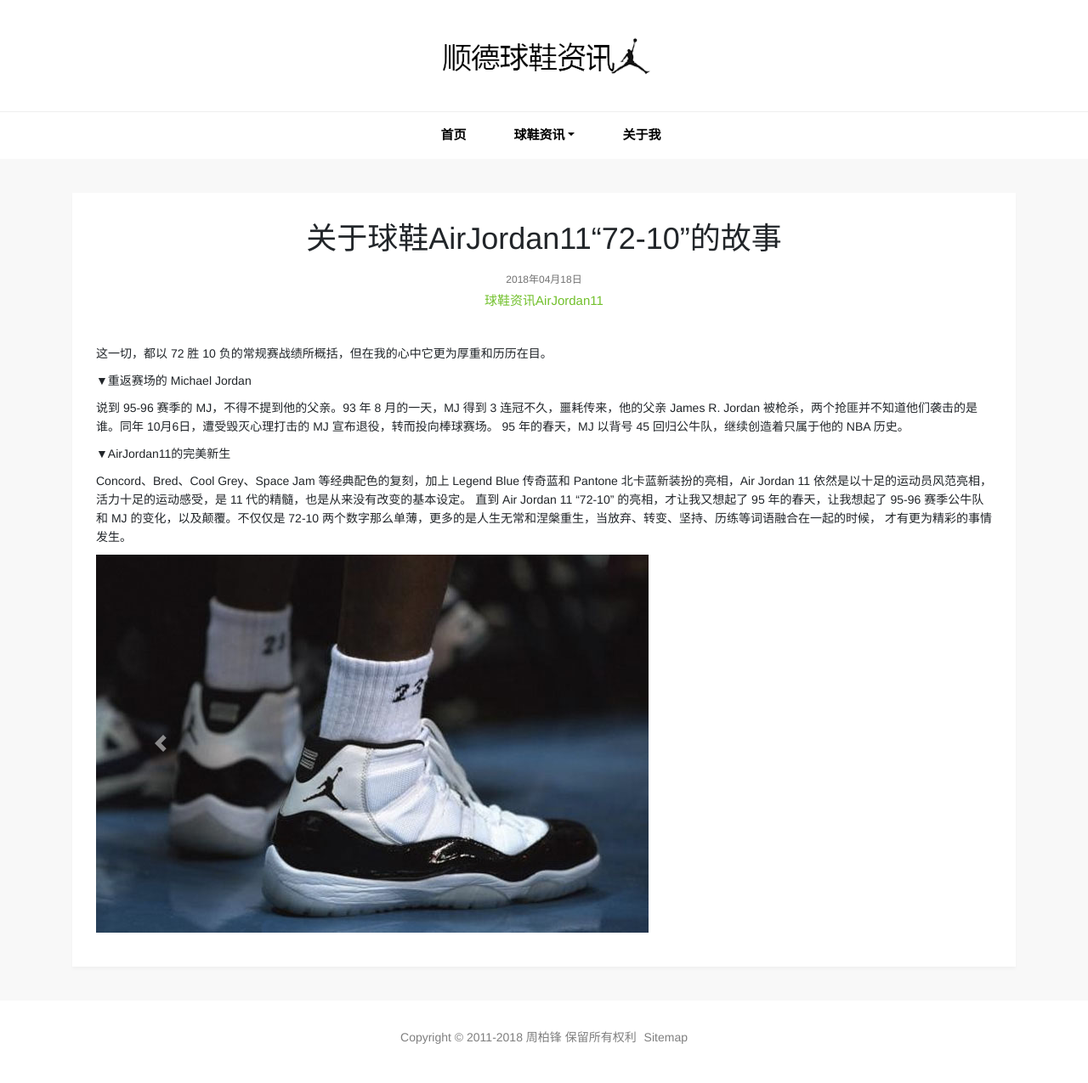
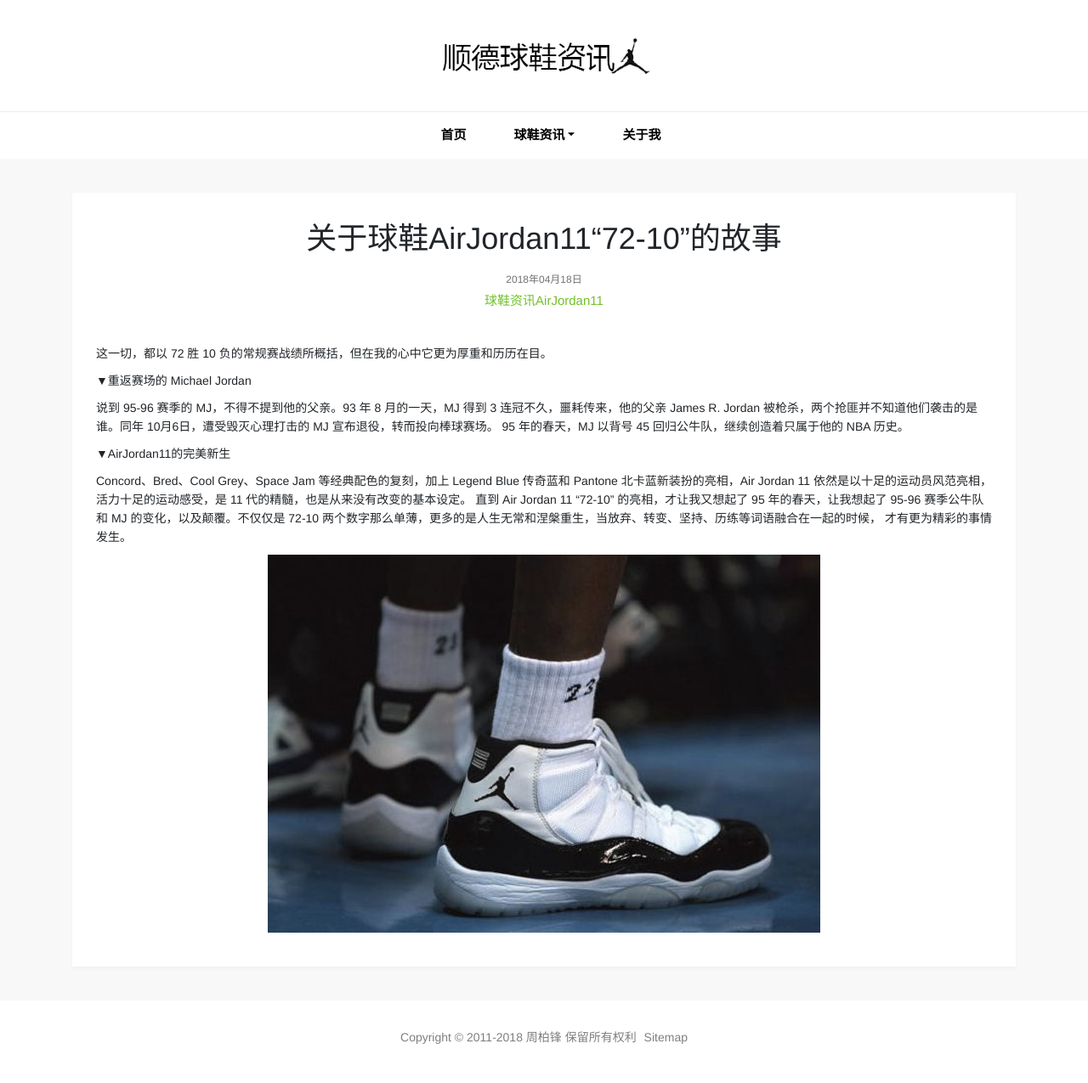
Before and after one commit to darkleef/darkleef.github.io, a Jekyll site: the page built from ueo/_posts/2018-04-18-web-read-skill.html, in a window 1280 px wide. Shown: the whole page at 85% size. Built offline with Jekyll 4.4.1, drawn with Linux system fonts in a browser that asks for light colours; comment, search, counter and statistics services are not loaded.

Commit message:
Update 2018-04-18-web-read-skill.html

```diff
--- a/ueo/_posts/2018-04-18-web-read-skill.html
+++ b/ueo/_posts/2018-04-18-web-read-skill.html
@@ -17,13 +17,14 @@
 才有更为精彩的事情发生。</p>
 <div id="carouselExampleControls" class="carousel slide" data-ride="carousel">
   <div class="carousel-inner">
-    <div class="carousel-item active">
+    <center><div class="carousel-item active">
       <img class="d-block w-70" src="/images/ueo/web-read-skill.jpg" alt="Jordan">
     </div>
     <div class="carousel-item">
       <img class="d-block w-70" src="/images/ueo/web-read-skill-1.jpg" alt="Second slide">
     </div>
   </div>
+   </center>
   <a class="carousel-control-prev" href="#carouselExampleControls" role="button" data-slide="prev">
     <span class="carousel-control-prev-icon" aria-hidden="true"></span>
     <span class="sr-only">Previous</span>
```
